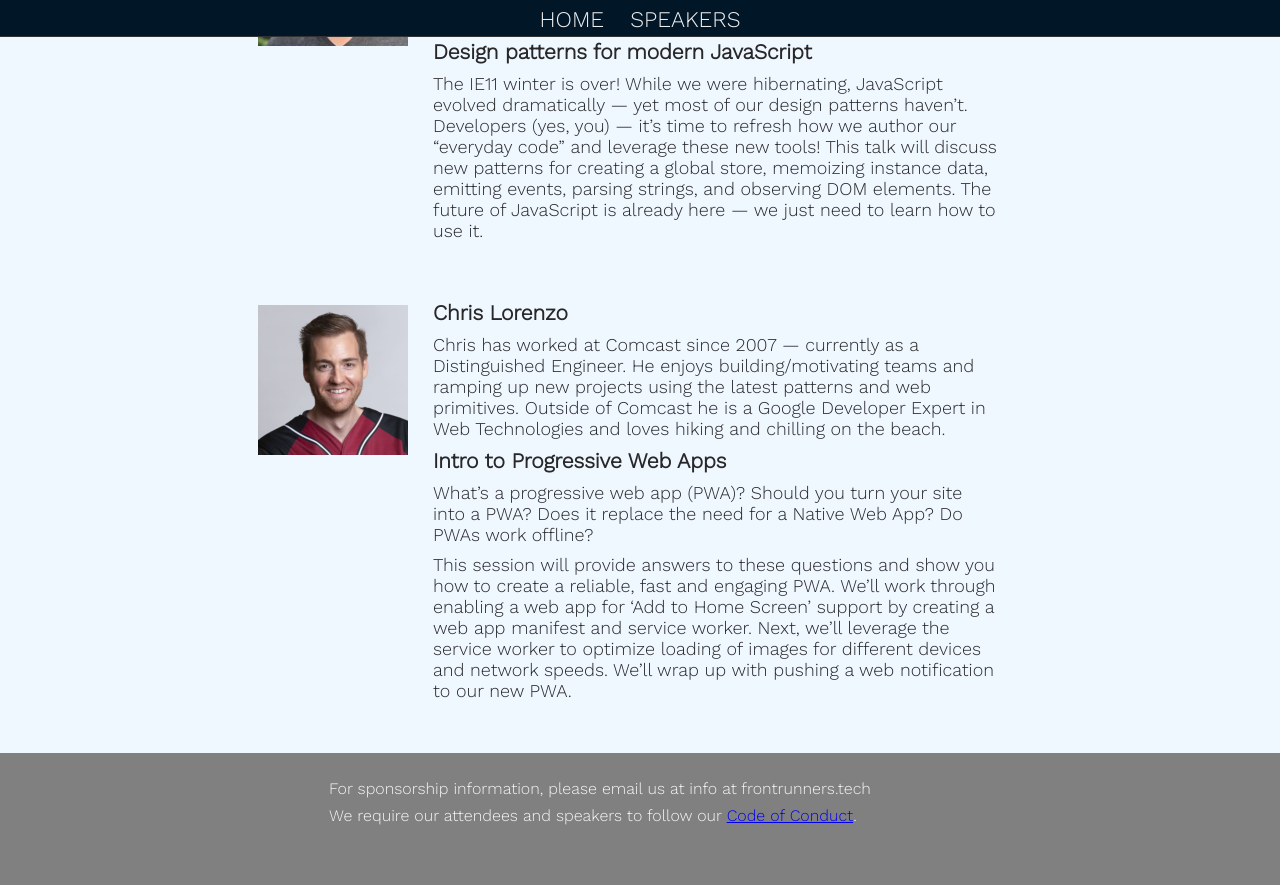
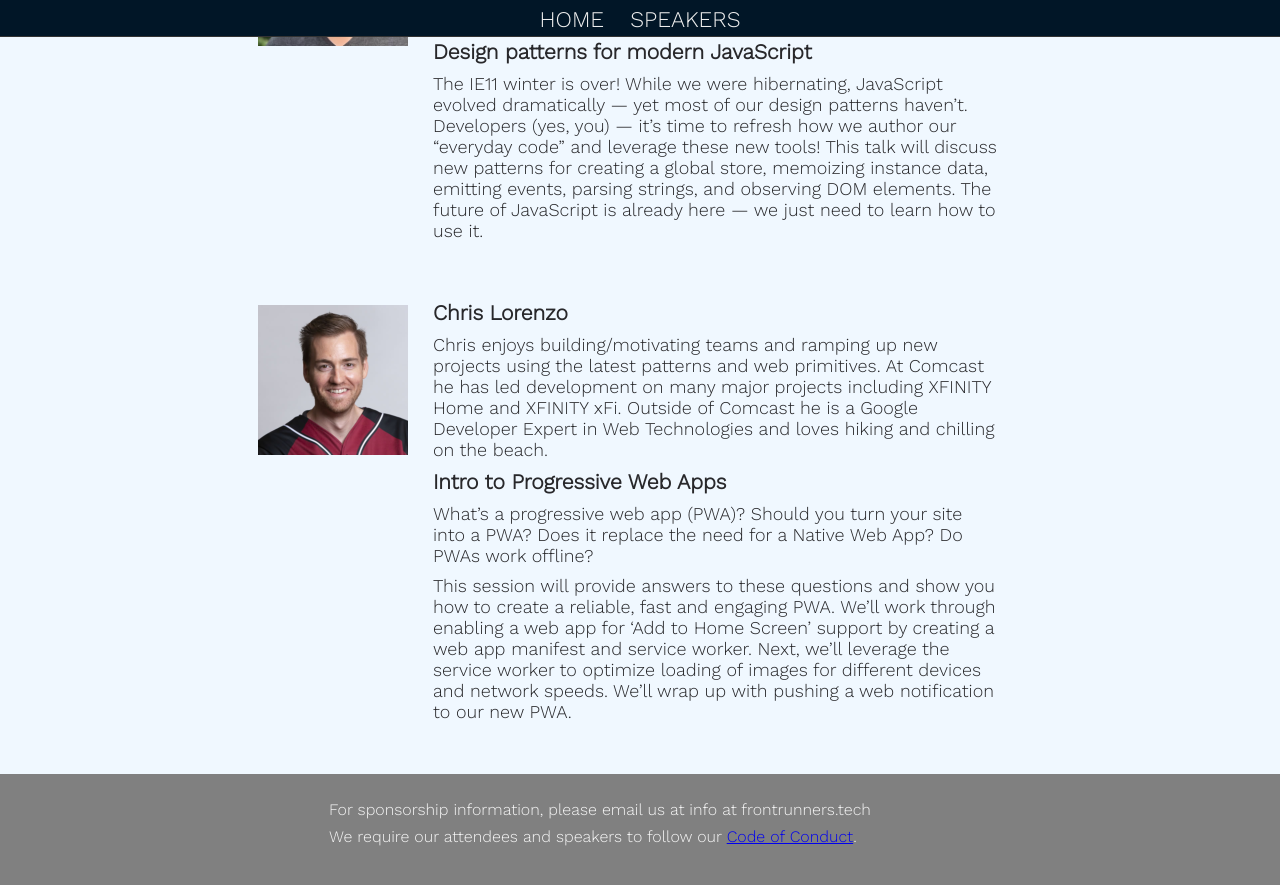
Before and after one commit to gothamgo/frontrunnersconf.github.io, a Jekyll site: the page built from speakers.html, in a window 1280 px wide and 900 px high, scrolled down 3576 px. Shown: the top 885 px of the window. Built offline with Jekyll 4.4.1, drawn with Linux system fonts in a browser that asks for light colours.

Commit message:
Update chris_lorenzo.html

```diff
--- a/_includes/chris_lorenzo.html
+++ b/_includes/chris_lorenzo.html
@@ -8,8 +8,8 @@
     <h3 class="speaker-name">Chris Lorenzo</span></h3>
 
     <p class="speaker-bio">
-      Chris has worked at Comcast since 2007 &mdash; currently as a Distinguished Engineer.
-      He enjoys building/motivating teams and ramping up new projects using the latest patterns and web primitives.
+      Chris enjoys building/motivating teams and ramping up new projects using the latest patterns and web primitives.
+      At Comcast he has led development on many major projects including XFINITY Home and XFINITY xFi.
       Outside of Comcast he is a Google Developer Expert in Web Technologies and loves hiking and chilling on the beach.
     </p>
 
```
